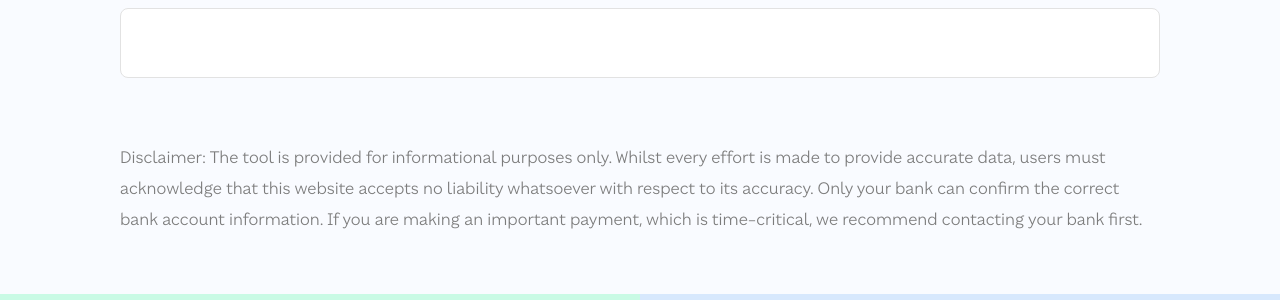
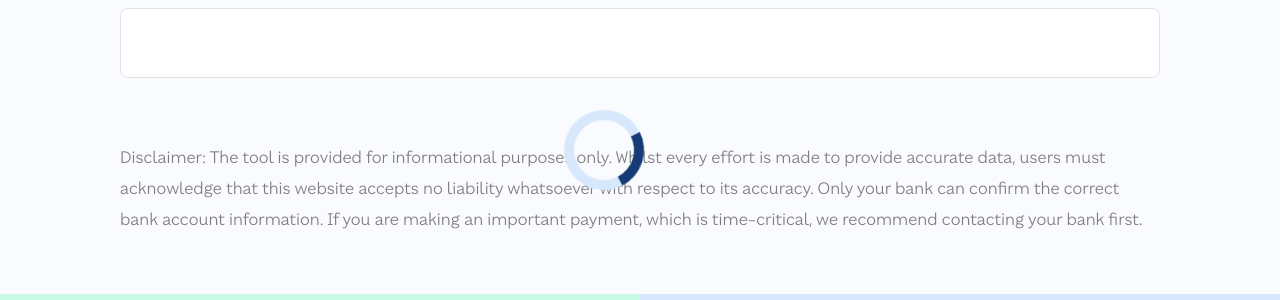
Before and after one commit to UseHover/ussd-directory, a Jekyll site: the page built from _pages/directory-details.md, in a window 1280 px wide. Shown: the part 264-564 px from the top of the page. Built offline with Jekyll 4.4.1, drawn with Linux system fonts in a browser that asks for light colours; nearby versions of some CDN libraries; some web fonts are replaced.

Commit message:
last fix

```diff
--- a/_layouts/directory-details.html
+++ b/_layouts/directory-details.html
@@ -9,18 +9,9 @@ layout: default
         <p class="ml-1 co-blue ff-regular">Back to directory</p>
     </a>
     <h1 class="d-flx al-i-c mb-1-2" id="header"></h1>
-    <!-- <p class="lh-31 max-935">
-        This page is about the Nigerian branch of Access Bank. For other countries, see:
-        <a class="co-blue underline" href="http://" target="_blank" rel="noopener noreferrer">Access Bank (Ghana),</a>
-        <a class="co-blue underline" href="http://" target="_blank" rel="noopener noreferrer">Access Bank
-            (Kenya),</a>
-        <a class="co-blue underline" href="http://" target="_blank" rel="noopener noreferrer">Access Bank (Rwanda)</a>
-    </p> -->
     <article class="grid mostly-2" id="info">
-        <div class="card-details co-darkblue" id="card-details">
-            <!-- <p class="co-gray">
-                Cost: N6.98k
-            </p> -->
+        <div class="card-details co-darkblue class="pos-r"" id="card-details">
+            <div id="loader"></div>
         </div>
     </article>
     <article>
--- a/_sass/pages/_default.sass
+++ b/_sass/pages/_default.sass
@@ -185,29 +185,30 @@
     left: 50%
     top: 50%
     z-index: 1
-    width: 120px
-    height: 120px
-    margin: -76px 0 0 -76px
-    border: 16px solid #f3f3f3
+    width: 80px
+    height: 80px
+    margin: (-76px) 0 0 -76px
+    border: 10px solid $lightblue
     border-radius: 50%
-    border-top: 16px solid #3498db
+    border-top: 10px solid $darkblue
     -webkit-animation: spin 2s linear infinite
     animation: spin 2s linear infinite
 
 @-webkit-keyframes spin
     0%
         -webkit-transform: rotate(0deg)
+
     100%
         -webkit-transform: rotate(360deg)
 
 @keyframes spin
     0%
         transform: rotate(0deg)
+
     100%
         transform: rotate(360deg)
 
-
-/* Add animation to "page content" */
+/* Add animation to "page content"
 .animate-bottom
     position: relative
     -webkit-animation-name: animatebottom
@@ -215,25 +216,11 @@
     animation-name: animatebottom
     animation-duration: 1s
 
-
 @-webkit-keyframes animatebottom
     from
         bottom: 100px
         opacity: 0
+
     to
         bottom: 0
         opacity: 1
-
-
-@keyframes animatebottom
-    from
-        bottom: 100px
-        opacity: 0
-    to
-        bottom: 0
-        opacity: 1
-
-
-#myDiv
-    display: none
-    text-align: center
--- a/js/script.js
+++ b/js/script.js
@@ -24,6 +24,11 @@
 			{
 				countriesData = data.data;
 				UIDesign(data.data);
+			})
+			.then(() =>
+			{
+				// console.log("here")
+				document.getElementById("loader").remove();
 			})
 	}
 
```
Also changed, not shown: other parts of _layouts/directory-details.html (+3 -0 lines), _layouts/home.html (+6 -14 lines).
